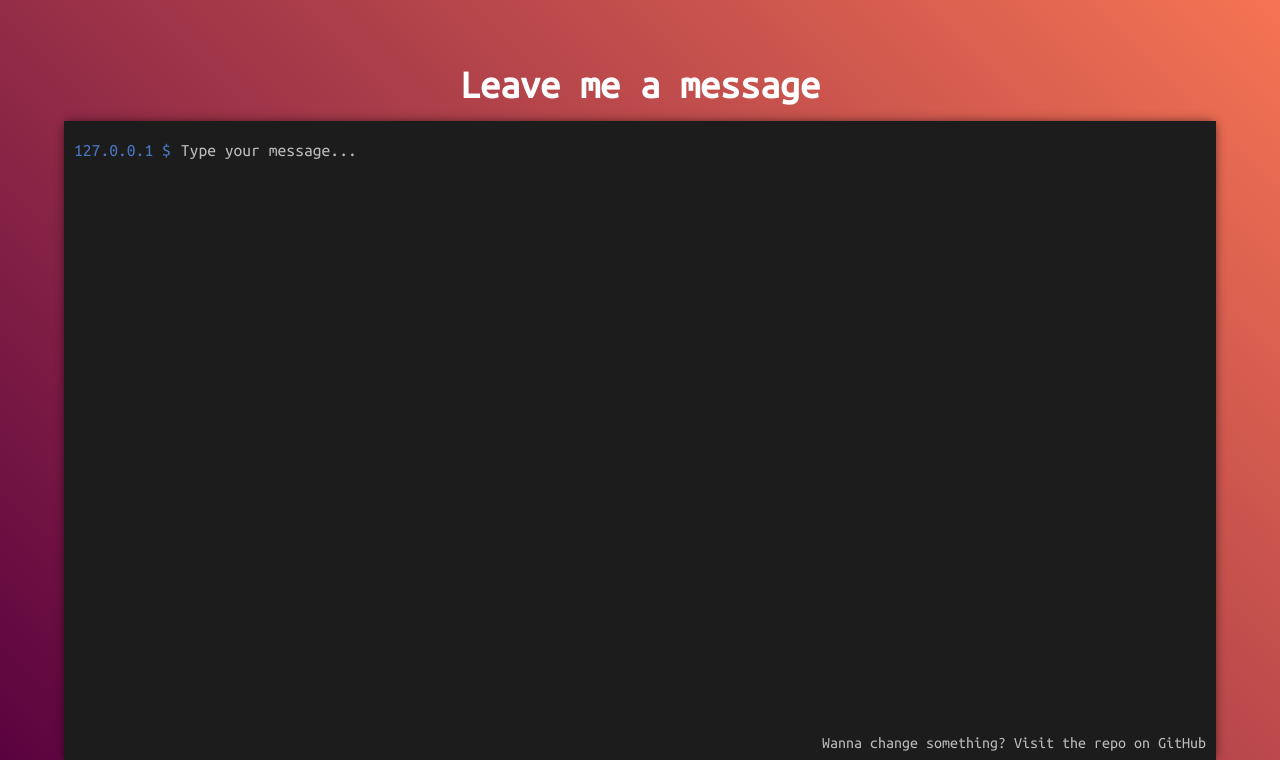
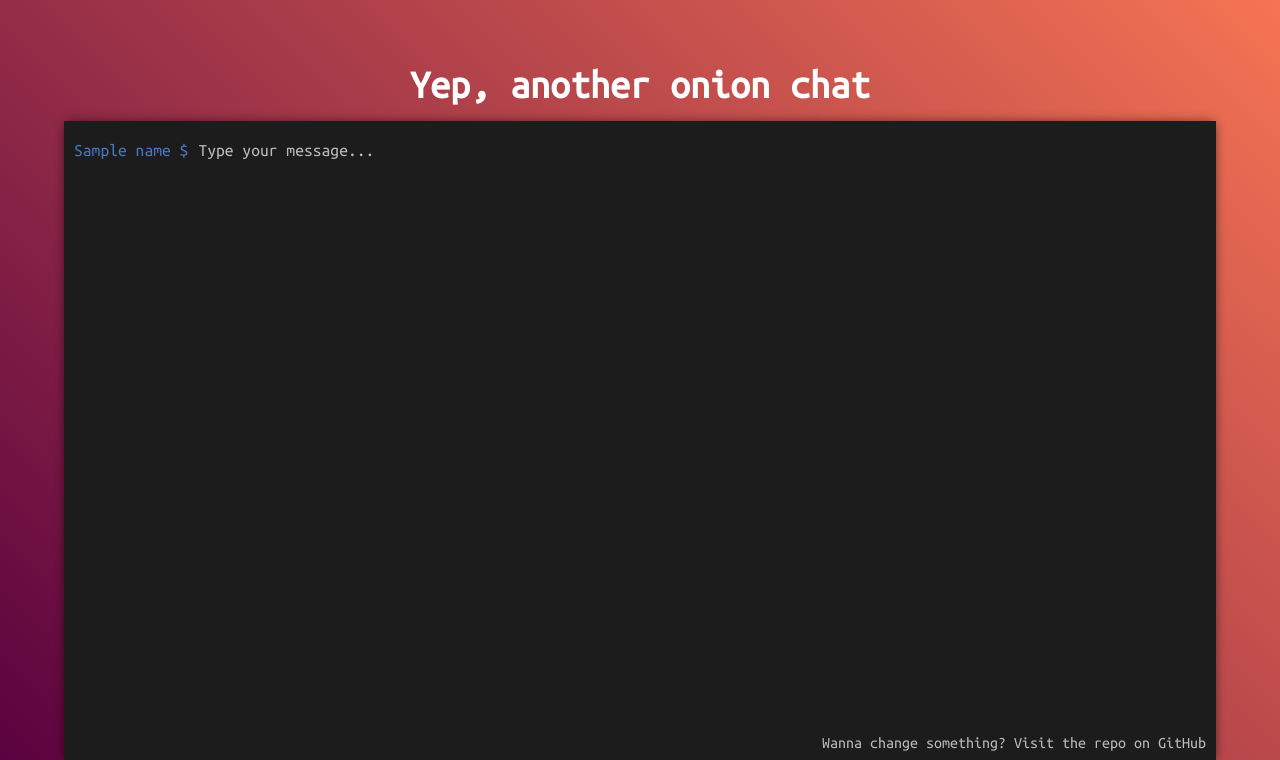
Before and after one commit to redBaron23/TorTerminalChat, a Flask app: template templates/index.html in a window 1280 px wide. Shown: the top 760 px of the page. Run offline with Flask 2, Linux system fonts and the light colour scheme; the template is opened without the code that fills it: most values are stand-ins (such as "Sample title", 1, 10 or a date in 2020); some libraries are stand-ins or nearby versions.

Commit message:
rename and add script to push

```diff
--- a/app.py
+++ b/app.py
@@ -1,5 +1,6 @@
 from flask import Flask, render_template, request
 from flask_socketio import SocketIO, emit
+import random
 
 app = Flask(__name__)
 app.config['SECRET_KEY'] = 'your-secret-key'
@@ -7,9 +8,13 @@ socketio = SocketIO(app)
 
 messages = []
 
+# List of random names
+names = ['Onion', 'Garlic', 'Leek', 'Chive', 'Shallot', 'Scallion', 'Pepper', 'Ginger', 'Turmeric', 'Saffron']
+
 @app.route('/')
 def index():
-    return render_template('index.html', messages=messages)
+    name = random.choice(names) + str(random.randint(1, 100))
+    return render_template('index.html', messages=messages, name=name)
 
 @socketio.on('new_message')
 def handle_new_message(message):
--- a/templates/index.html
+++ b/templates/index.html
@@ -3,7 +3,7 @@
   <head>
     <meta charset="UTF-8" />
     <meta name="viewport" content="width=device-width, initial-scale=1.0" />
-    <title>Terminal Chat</title>
+    <title>OnionChat</title>
     <script src="https://cdnjs.cloudflare.com/ajax/libs/socket.io/4.5.0/socket.io.js"></script>
     <link
       href="https://fonts.googleapis.com/css2?family=Ubuntu+Mono&display=swap"
@@ -142,7 +142,7 @@
     </style>
   </head>
   <body>
-    <h1>Leave me a message</h1>
+    <h1>Yep, another onion chat</h1>
     <div class="terminal-container">
       <div id="terminal-box" class="terminal-box">
         {% for msg in messages %}
@@ -151,7 +151,7 @@
         </div>
         {% endfor %}
         <form id="message-form" class="terminal-input">
-          <span>{{ request.remote_addr }} $</span>
+          <span>{{ name }} $</span>
           <input
             type="text"
             id="message-input"
```
Also changed, not shown: 1 other file.
